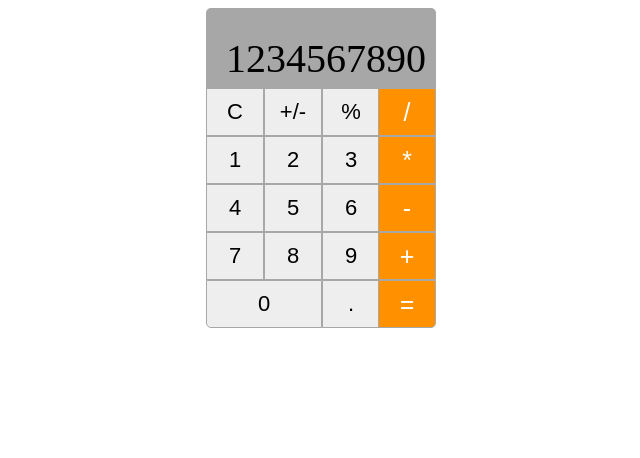
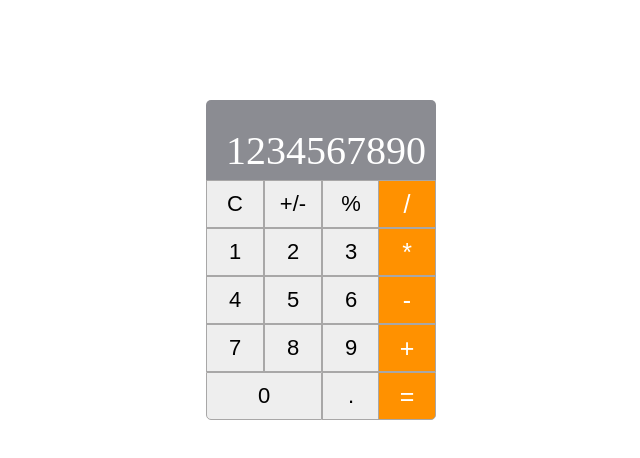
Before and after one commit to yirano/javascript-calculator, a plain HTML site: page src/index.html in a window 1280 px wide. Shown: the whole page, without its empty margins (319-959 px from the left). Drawn offline with Linux system fonts and the light colour scheme.

Commit message:
Change font color of display window

```diff
--- a/src/style.css
+++ b/src/style.css
@@ -1,7 +1,7 @@
 .container {
   position: relative;
   width: 230px;
-  margin: 0 auto;
+  margin: 100px auto;
   font-size: 42px;
   line-height: 22px;
 }
@@ -14,9 +14,10 @@
   font-size: 40px;
   padding-right: 10px;
   line-height: 102px;
-  background-color: rgb(168, 167, 167);
+  background-color: rgb(139, 140, 146);
   border-top-left-radius: 5px;
   border-top-right-radius: 5px;
+  color: #fff;
 }
 
 button {
```
